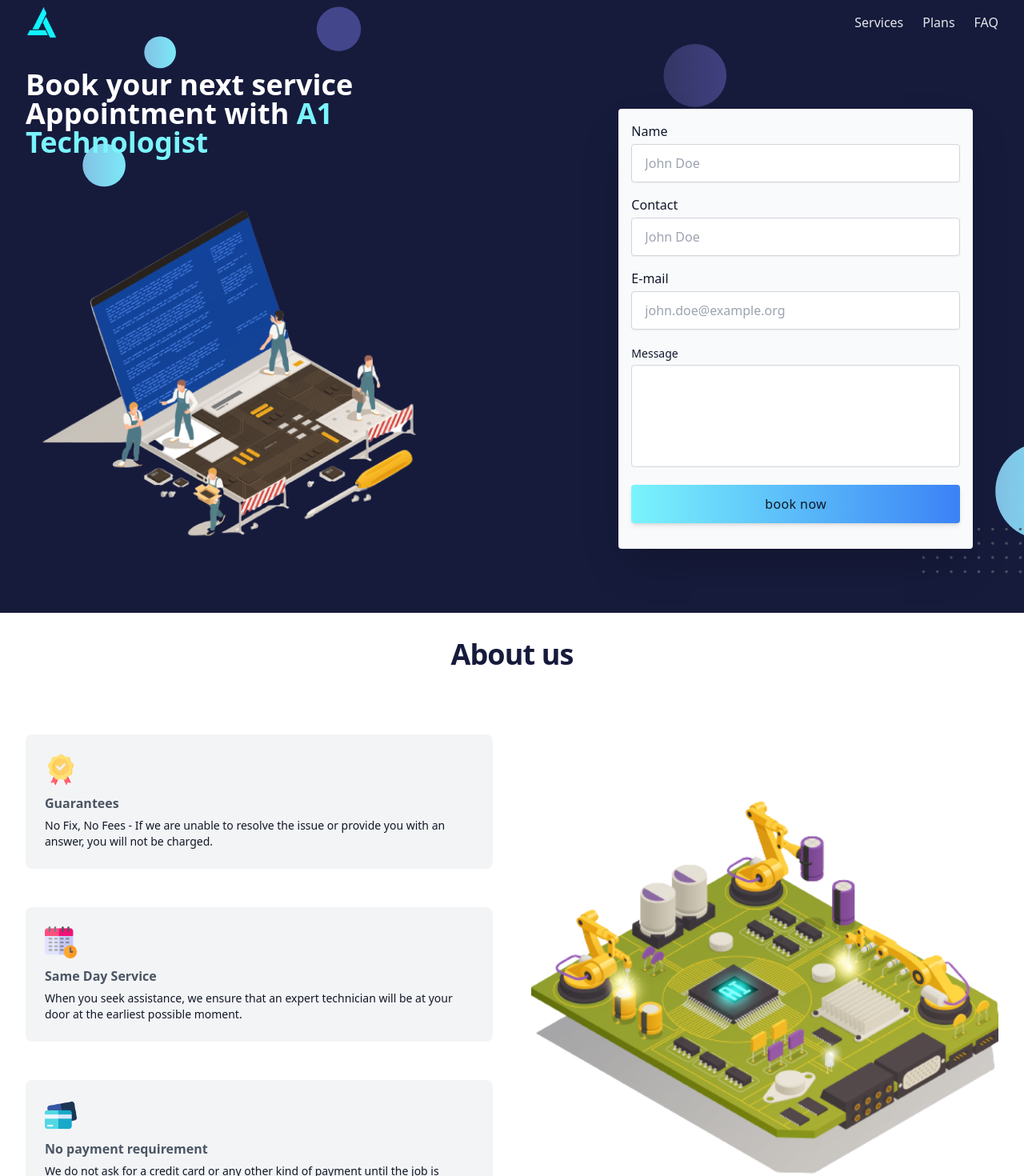
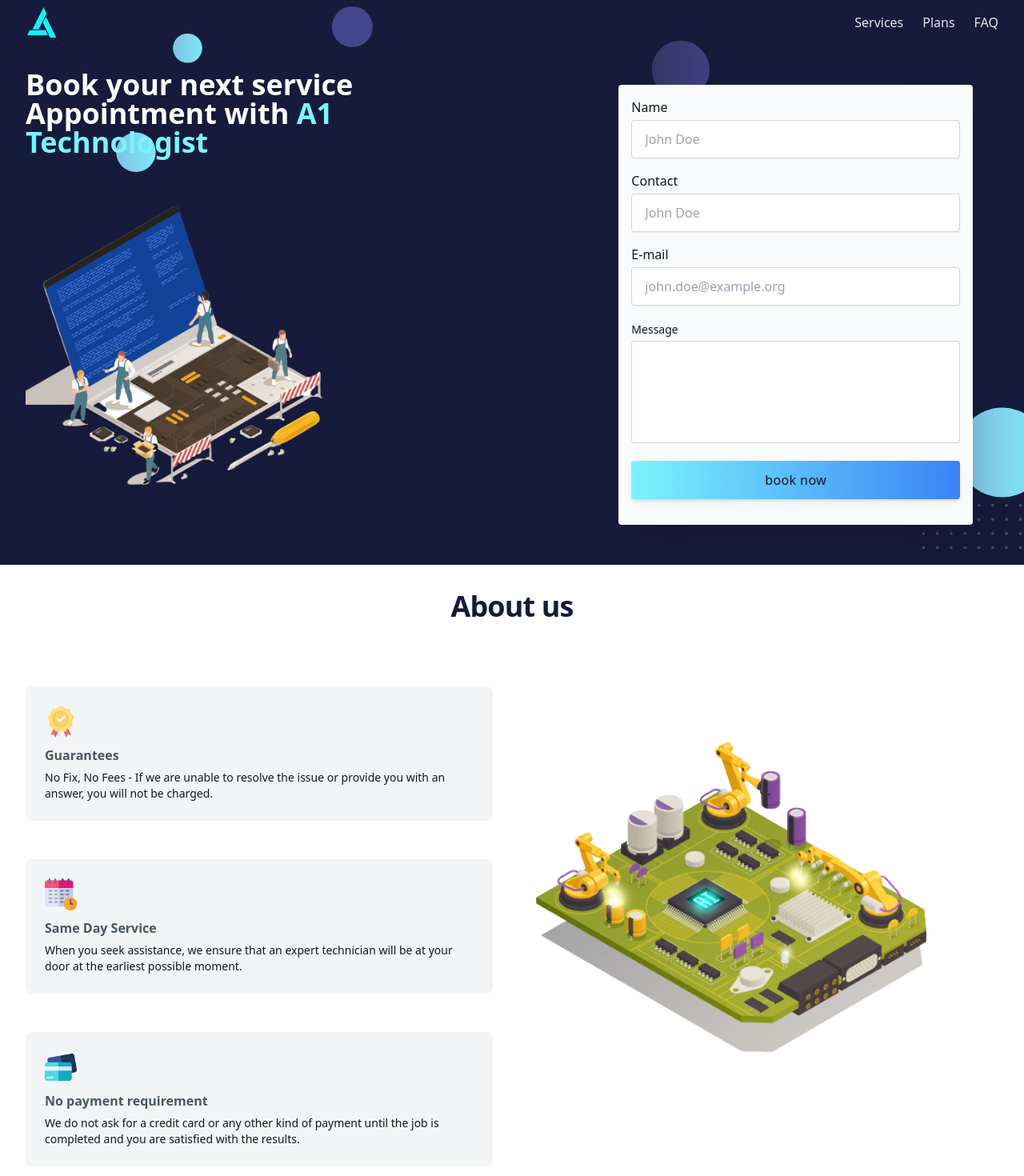
Before and after one commit to AdrianRSolomon/technologist_a1, a Next.js app: page / in a window 1280 px wide. Shown: the top 1470 px of the page at 80% size. Built offline with nearby package versions, Linux system fonts and the light colour scheme; some icons are missing.

Commit message:
Added my project

```diff
--- a/components/navbar.js
+++ b/components/navbar.js
@@ -1,5 +1,6 @@
 import Link from "next/link";
 import { useForm, ValidationError } from "@formspree/react";
+import Image from "next/image";
 
 const Navbar = () => {
     const navigation = [
@@ -122,10 +123,13 @@
                                 Book your next service Appointment with <span className="text-[#7af4fc]">A1 Technologist</span>
                                 </h2>
                                 <div>
-                                <img
-                                    className="object-cover w-full h-full"
+                                <Image
+                                    className="object-cover"
                                     src="/img-1.png"
-                                    alt=""
+                                    alt="header"
+                                    width={400}
+                                    height={400}
+                                    quality={100}
                                 />
                                 </div>
                                 </div>
--- a/pages/index.js
+++ b/pages/index.js
@@ -1,4 +1,4 @@
-
+import Image from "next/image";
 
 export default function Home() {
   return (
@@ -15,10 +15,10 @@
               <div className="grid gap-12 row-gap-5 md:grid-cols-1">
                 <div className="relative">
                   <div className="relative bg-gray-100 p-6 rounded-lg">
-                    <div className="flex items-center justify-center w-10 h-10 mb-3 rounded-full ">
+                    <div className="flex items-center justify-center w-10 h-10 mb-3 rounded-full">
                         <img
                       src="/img-7.png"
-                      alt=""
+                      alt="Guarantees"
                     />
                     </div>
                     <h6 className="mb-2 font-semibold leading-5">
@@ -60,10 +60,13 @@
                 </div>
               </div>
               <div>
-                <img
-                  className="object-cover w-full h-full"
+                <Image
+                  className="object-cover"
                   src="/img-3.png"
                   alt=""
+                  width={500}
+                  height={500}
+                  quality={100}
                 />
               </div>
             </div>
@@ -185,7 +188,7 @@
         </div>
         </section>
 
-        <section className="pt-24 bg-[url('/bg-3.svg')] bg-no-repeat bg-center bg-cover " id="plans">
+        <section className="pt-24 bg-[url('/bg-1.svg')] bg-no-repeat bg-center bg-cover " id="plans">
         <div className="px-4  mx-auto sm:max-w-xl md:max-w-full lg:max-w-screen-xl md:px-24 lg:px-8">
           <div className="max-w-xl mb-10 md:mx-auto sm:text-center lg:max-w-2xl md:mb-12">
             <div>
@@ -196,7 +199,7 @@
             <h2 className="max-w-lg mb-6 font-sans text-3xl font-bold leading-none tracking-tight text-[#161b3c] sm:text-4xl md:mx-auto">
                 <span className="relative">Our Plans</span>
             </h2>
-            <p className="mb-3 text-lg font-semibold text-center text-gray-900">
+            <p className="mb-3 text-lg font-medium text-center text-gray-900">
             {` Service at your door, doesn't cost more.
                Personal in-home services at 1/2 the price and without the wait.`}
             </p>
```
